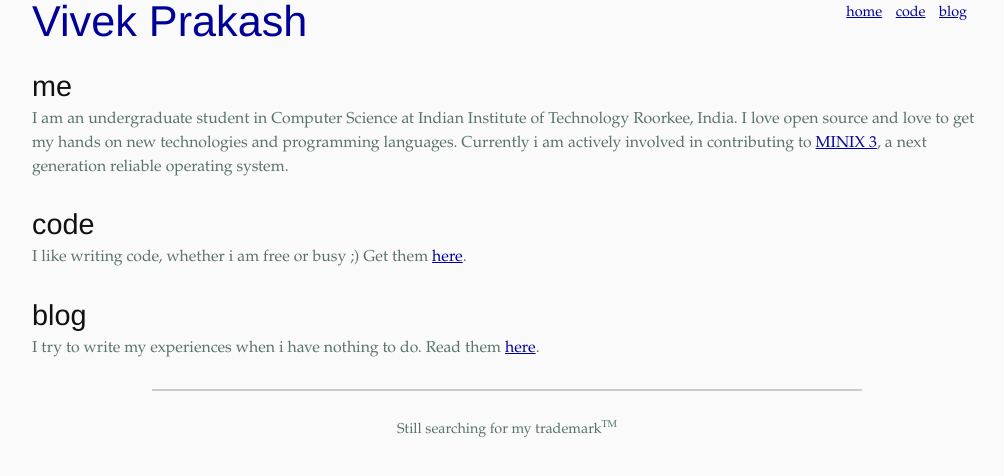
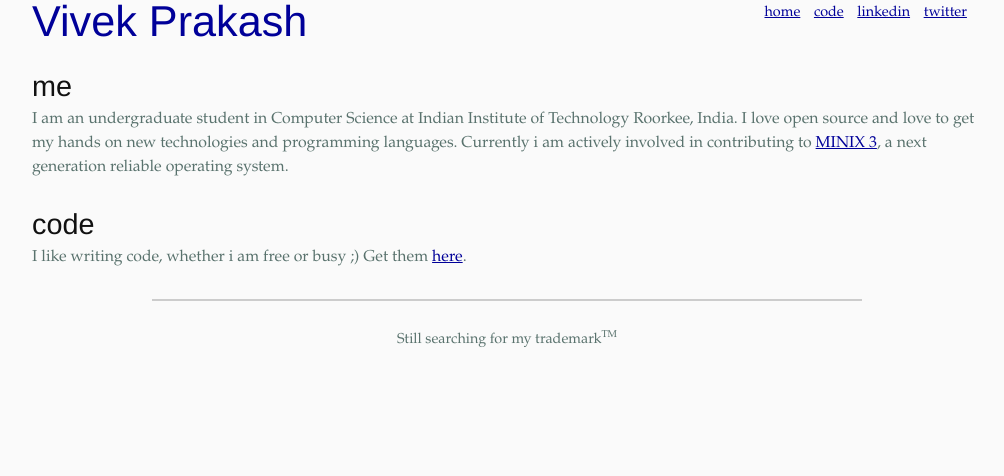
Before and after one commit to vivekp/vivekp.github.com, a plain HTML site: page index.html in a window 1280 px wide. Shown: the whole page, without its empty margins (133-1137 px from the left). Drawn offline with Linux system fonts and the light colour scheme.

Commit message:
add twitter and linkedin links

```diff
--- a/index.html
+++ b/index.html
@@ -23,7 +23,9 @@
 						<li><a href="/">home</a></li>
 						<!--<li><a href="about/" target="_blank">about me</a></li>-->
 						<li><a href="http://github.com/vivekp" target="_blank">code</a></li>
-						<li><a href="http://blog.vivekp.me" target="_blank">blog</a></li>
+						<li><a href="http://in.linkedin.com/pub/vivek-prakash/14/904/49" target="_blank">linkedin</a></li>
+						<li><a href="https://twitter.com/#!/vivekprakash" target="_blank">twitter</a></li>
+						<!--<li><a href="http://blog.vivekp.me" target="_blank">blog</a></li>-->
 					</ul>
 				</nav>
 				<br clear="all" />
@@ -39,8 +41,8 @@
 				<h2>code</h2>
 				<p>I like writing code, whether i am free or busy ;) Get them <a href="http://github.com/vivekp" target="_blank">here</a>.</p>
 
-				<h2>blog</h2>
-				<p>I try to write my experiences when i have nothing to do. Read them <a href="http://blog.vivekp.me" target="_blank">here</a>.</p>
+<!--				<h2>blog</h2>
+				<p>I try to write my experiences when i have nothing to do. Read them <a href="http://blog.vivekp.me" target="_blank">here</a>.</p> -->
 			</section>
 
 			<footer>
```
